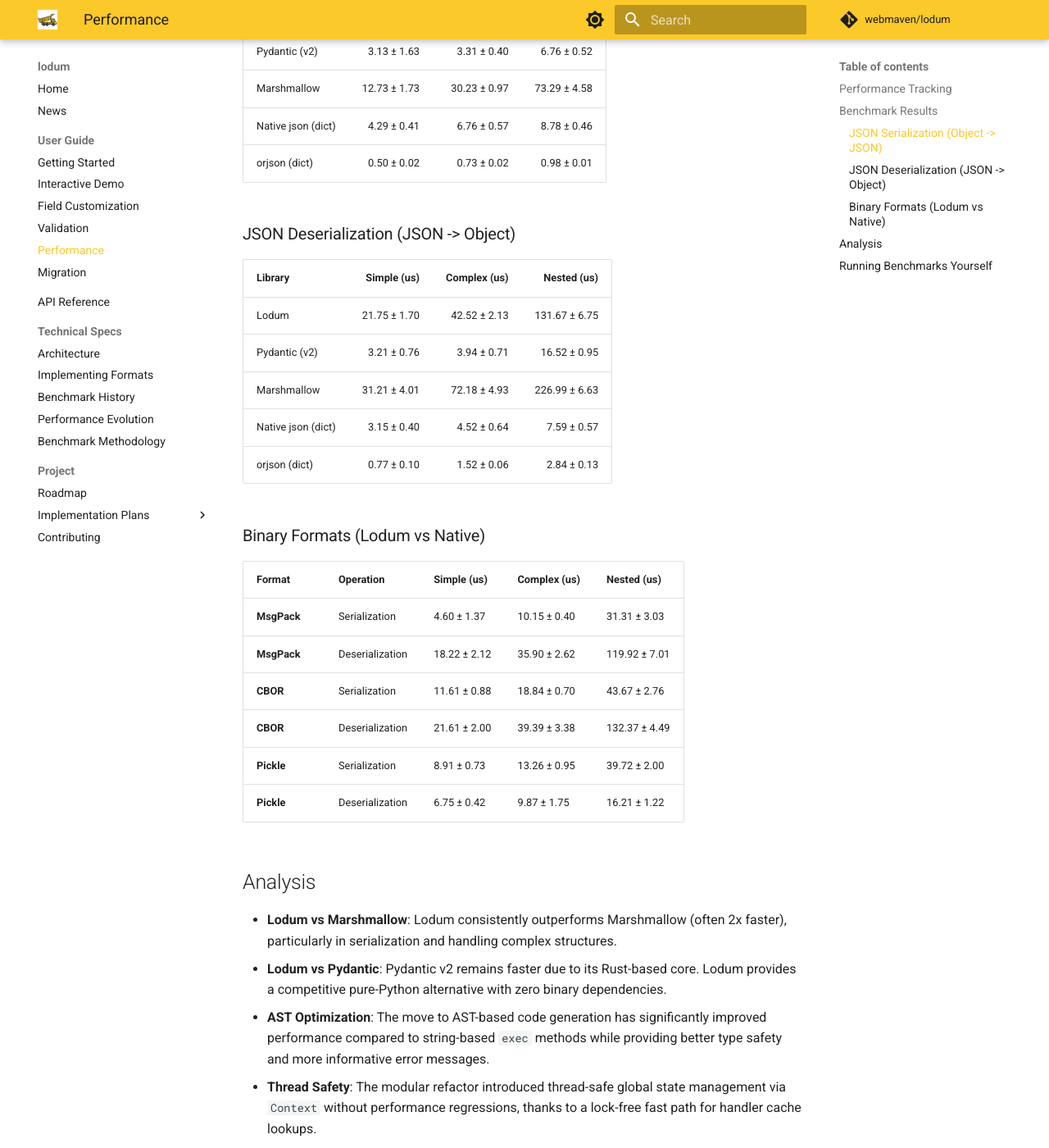
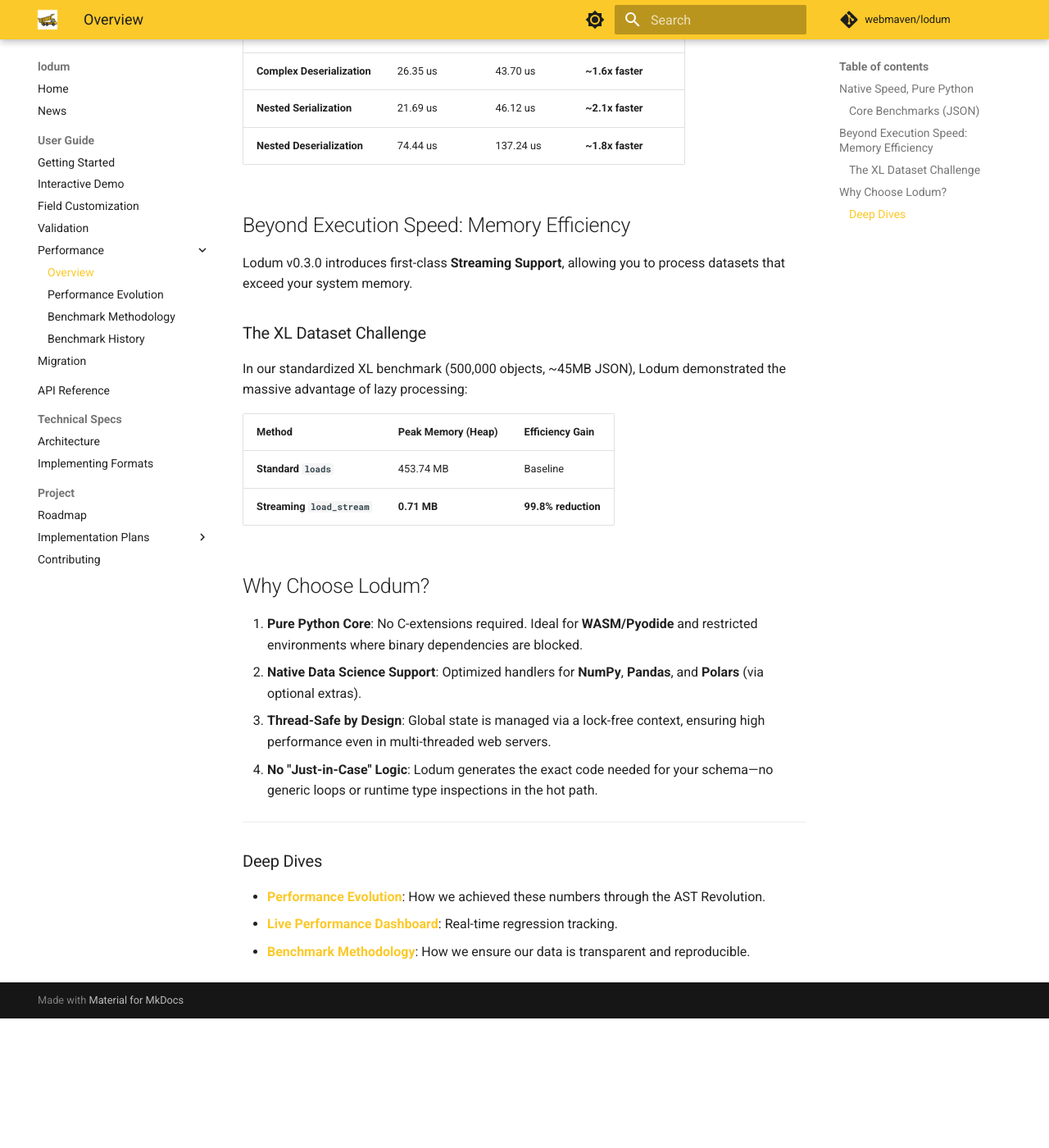
Before and after one commit to webmaven/lodum, an MkDocs documentation site: the page built from docs/PERFORMANCE.md, in a window 1280 px wide and 1400 px high, scrolled down 662 px. Shown: the whole window at 82% size. Built offline with MkDocs 1.6.1 and Material for MkDocs 9.7.7, drawn with Linux system fonts in a browser that asks for light colours; comment, search, counter and statistics services are not loaded; the version menu is left out; after the commit the page ends 1904 px from its top, so only the background shows below that; some of the changed text lies outside the part shown.

Commit message:
docs: complete performance documentation overhaul and navigation refactor

```diff
--- /dev/null
+++ b/docs/BENCHMARK_HISTORY.md
@@ -0,0 +1,31 @@
+# Benchmark History
+
+This page provides an archive of all formal benchmark runs for the Lodum project.
+
+## CI-Standardized Trajectory (Recommended)
+
+The following reports were generated on identical **Linux (ubuntu-latest)** hardware (AMD EPYC 7763) using the latest measurement suite. These are the most reliable records for comparing library performance across versions.
+
+| Version | Runner OS | Hardware | Report |
+| :--- | :--- | :--- | :--- |
+| **v0.3.0** | Linux | AMD EPYC 7763 | [Latest Native](https://github.com/webmaven/lodum/blob/main/benchmarks/results/latest_native.md) |
+| **v0.2.0** | Linux | AMD EPYC 7763 | [Standardized Baseline](https://github.com/webmaven/lodum/blob/main/benchmarks/results/ci_standardized/v0.2.0.md) |
+| **v0.1.0** | Linux | AMD EPYC 7763 | [Standardized Baseline](https://github.com/webmaven/lodum/blob/main/benchmarks/results/ci_standardized/v0.1.0.md) |
+
+---
+
+## Legacy Manual Benchmarks
+
+These results were generated manually during the initial development phases. They may have been run on different hardware (e.g., local developer machines) and are preserved for historical context and internal reference only.
+
+| Run Date | Description | Platform | Archive Link |
+| :--- | :--- | :--- | :--- |
+| 2026-01-25 | Final Modular Refactor | Win32 | [Results](https://github.com/webmaven/lodum/blob/main/benchmarks/results/2026-01-25_final_modular_refactor/results.md) |
+| 2026-01-24 | AST Verification | Win32 | [Comparison](https://github.com/webmaven/lodum/blob/main/benchmarks/results/2026-01-24_ast_verification/comparison.md) |
+| 2026-01-20 | Merged Performance | Win32 | [Results](https://github.com/webmaven/lodum/blob/main/benchmarks/results/2026-01-20_merged_performance/results_win32.md) |
+| 2025-01-19 | Optimized Dispatch | Linux | [Results](https://github.com/webmaven/lodum/blob/main/benchmarks/results/2025-01-19_statistical_optimized/results.md) |
+| 2025-01-19 | Initial Baseline | Linux | [Results](https://github.com/webmaven/lodum/blob/main/benchmarks/results/2025-01-19_baseline/results.md) |
+
+---
+
+For real-time results and regression tracking on every commit, visit our **[Live Performance Dashboard](https://webmaven.github.io/lodum/benchmarks/)**.
--- a/docs/BENCHMARK_RESULTS.md
+++ /dev/null
@@ -1,33 +0,0 @@
-# Lodum Benchmark History
-
-Lodum performance is now automatically tracked on every push to the `main` branch. This provides a continuous, high-quality performance record on standardized hardware (AMD EPYC 7763).
-
-👉 **[Lodum Performance Dashboard (Live)](https://webmaven.github.io/lodum/benchmarks/)**
-
-## CI-Standardized Baseline
-
-The following results were generated using the latest benchmarking suite running against historical versions of the library on identical CI hardware.
-
-### ubuntu-latest (AMD EPYC 7763)
-
-| Version | JSON Ser (Simple) | JSON Deser (Simple) | Details |
-| :--- | ---: | ---: | :--- |
-| **v0.3.0** (Latest) | 4.90 us | 12.47 us | [latest_native.md](https://github.com/webmaven/lodum/blob/main/benchmarks/results/latest_native.md) |
-| **v0.2.0** | 4.85 us | 12.05 us | [v0.2.0.md](https://github.com/webmaven/lodum/blob/main/benchmarks/results/ci_standardized/v0.2.0.md) |
-| **v0.1.0** | 5.56 us | 18.81 us | [v0.1.0.md](https://github.com/webmaven/lodum/blob/main/benchmarks/results/ci_standardized/v0.1.0.md) |
-
-## Legacy Manual Benchmarks
-
-These results were generated manually during development and are preserved for historical context. Note that they may have been run on different hardware.
-
-| Run Date | Description | Path |
-| :--- | :--- | :--- |
-| 2025-01-19 | Initial Baseline | [benchmarks/results/2025-01-19_baseline/results.md](https://github.com/webmaven/lodum/blob/main/benchmarks/results/2025-01-19_baseline/results.md) |
-| 2025-01-19 | Statistical & Optimized | [benchmarks/results/2025-01-19_statistical_optimized/results.md](https://github.com/webmaven/lodum/blob/main/benchmarks/results/2025-01-19_statistical_optimized/results.md) |
-| 2026-01-20 | Merged & Safety Fixed | [benchmarks/results/2026-01-20_merged_performance/results.md](https://github.com/webmaven/lodum/blob/main/benchmarks/results/2026-01-20_merged_performance/results.md) ([Win32](https://github.com/webmaven/lodum/blob/main/benchmarks/results/2026-01-20_merged_performance/results_win32.md)) |
-| 2026-01-24 | AST Verification | [benchmarks/results/2026-01-24_ast_verification/comparison.md](https://github.com/webmaven/lodum/blob/main/benchmarks/results/2026-01-24_ast_verification/comparison.md) ([Raw](https://github.com/webmaven/lodum/blob/main/benchmarks/results/2026-01-24_ast_verification/results.md)) |
-| 2026-01-25 | Final Modular Refactor | [benchmarks/results/2026-01-25_final_modular_refactor/results.md](https://github.com/webmaven/lodum/blob/main/benchmarks/results/2026-01-25_final_modular_refactor/results.md) |
-
-For more information on how we measure performance and ensure hardware consistency, see our [Benchmark Methodology](BENCHMARK_METHODOLOGY.md).
-
-For the latest performance analysis and summary, see [PERFORMANCE.md](PERFORMANCE.md).
--- a/docs/PERFORMANCE.md
+++ b/docs/PERFORMANCE.md
@@ -1,55 +1,45 @@
-## Performance Tracking
+# Performance Overview
 
-Lodum performance is automatically tracked on every push to the `main` branch. You can view the historical performance dashboard here:
+Lodum is designed for high-performance Python applications. By using runtime bytecode compilation (via Python AST), it generates specialized serialization handlers tailored to your specific classes, achieving speeds that rival or exceed traditional pure-Python frameworks.
 
-👉 **[Lodum Performance Dashboard](https://webmaven.github.io/lodum/benchmarks/)**
+## Native Speed, Pure Python
 
-We track performance across both **Linux** and **Windows** environments to ensure consistent quality for all users.
+Lodum bridges the gap between the ergonomics of pure Python and the performance requirements of data-intensive applications.
 
-## Benchmark Results
+### Core Benchmarks (JSON)
+Standardized on **Linux (ubuntu-latest)** hardware. Measurements in microseconds (us) per operation (lower is better).
 
-The following benchmarks were run on Python 3.13.7 (win32). Results are in microseconds (us) per operation (lower is better).
+| Scenario | Lodum (v0.3.0) | Marshmallow | Performance Gain |
+| :--- | :--- | :--- | :--- |
+| **Simple Serialization** | 4.90 us | 7.62 us | **~1.5x faster** |
+| **Simple Deserialization** | 12.47 us | 18.84 us | **~1.5x faster** |
+| **Complex Serialization** | 7.90 us | 16.86 us | **~2.1x faster** |
+| **Complex Deserialization** | 26.35 us | 43.70 us | **~1.6x faster** |
+| **Nested Serialization** | 21.69 us | 46.12 us | **~2.1x faster** |
+| **Nested Deserialization** | 74.44 us | 137.24 us | **~1.8x faster** |
 
-### JSON Serialization (Object -> JSON)
-| Library | Simple (us) | Complex (us) | Nested (us) |
-| :--- | ---: | ---: | ---: |
-| Lodum | 7.62 ± 1.87 | 15.45 ± 2.03 | 36.51 ± 3.67 |
-| Pydantic (v2) | 3.13 ± 1.63 | 3.31 ± 0.40 | 6.76 ± 0.52 |
-| Marshmallow | 12.73 ± 1.73 | 30.23 ± 0.97 | 73.29 ± 4.58 |
-| Native json (dict) | 4.29 ± 0.41 | 6.76 ± 0.57 | 8.78 ± 0.46 |
-| orjson (dict) | 0.50 ± 0.02 | 0.73 ± 0.02 | 0.98 ± 0.01 |
+## Beyond Execution Speed: Memory Efficiency
 
-### JSON Deserialization (JSON -> Object)
-| Library | Simple (us) | Complex (us) | Nested (us) |
-| :--- | ---: | ---: | ---: |
-| Lodum | 21.75 ± 1.70 | 42.52 ± 2.13 | 131.67 ± 6.75 |
-| Pydantic (v2) | 3.21 ± 0.76 | 3.94 ± 0.71 | 16.52 ± 0.95 |
-| Marshmallow | 31.21 ± 4.01 | 72.18 ± 4.93 | 226.99 ± 6.63 |
-| Native json (dict) | 3.15 ± 0.40 | 4.52 ± 0.64 | 7.59 ± 0.57 |
-| orjson (dict) | 0.77 ± 0.10 | 1.52 ± 0.06 | 2.84 ± 0.13 |
+Lodum v0.3.0 introduces first-class **Streaming Support**, allowing you to process datasets that exceed your system memory.
 
-### Binary Formats (Lodum vs Native)
+### The XL Dataset Challenge
+In our standardized XL benchmark (500,000 objects, ~45MB JSON), Lodum demonstrated the massive advantage of lazy processing:
 
-| Format | Operation | Simple (us) | Complex (us) | Nested (us) |
-| :--- | :--- | :--- | :--- | :--- |
-| **MsgPack** | Serialization | 4.60 ± 1.37 | 10.15 ± 0.40 | 31.31 ± 3.03 |
-| **MsgPack** | Deserialization | 18.22 ± 2.12 | 35.90 ± 2.62 | 119.92 ± 7.01 |
-| **CBOR** | Serialization | 11.61 ± 0.88 | 18.84 ± 0.70 | 43.67 ± 2.76 |
-| **CBOR** | Deserialization | 21.61 ± 2.00 | 39.39 ± 3.38 | 132.37 ± 4.49 |
-| **Pickle** | Serialization | 8.91 ± 0.73 | 13.26 ± 0.95 | 39.72 ± 2.00 |
-| **Pickle** | Deserialization | 6.75 ± 0.42 | 9.87 ± 1.75 | 16.21 ± 1.22 |
+| Method | Peak Memory (Heap) | Efficiency Gain |
+| :--- | :--- | :--- |
+| **Standard `loads`** | 453.74 MB | Baseline |
+| **Streaming `load_stream`** | **0.71 MB** | **99.8% reduction** |
 
-## Analysis
+## Why Choose Lodum?
 
-- **Lodum vs Marshmallow**: Lodum consistently outperforms Marshmallow (often 2x faster), particularly in serialization and handling complex structures.
-- **Lodum vs Pydantic**: Pydantic v2 remains faster due to its Rust-based core. Lodum provides a competitive pure-Python alternative with zero binary dependencies.
-- **AST Optimization**: The move to AST-based code generation has significantly improved performance compared to string-based `exec` methods while providing better type safety and more informative error messages.
-- **Thread Safety**: The modular refactor introduced thread-safe global state management via `Context` without performance regressions, thanks to a lock-free fast path for handler cache lookups.
+1.  **Pure Python Core**: No C-extensions required. Ideal for **WASM/Pyodide** and restricted environments where binary dependencies are blocked.
+2.  **Native Data Science Support**: Optimized handlers for **NumPy**, **Pandas**, and **Polars** (via optional extras).
+3.  **Thread-Safe by Design**: Global state is managed via a lock-free context, ensuring high performance even in multi-threaded web servers.
+4.  **No "Just-in-Case" Logic**: Lodum generates the exact code needed for your schema—no generic loops or runtime type inspections in the hot path.
 
-For a detailed analysis of performance improvements over time, see [Performance Evolution](PERFORMANCE_ANALYSIS.md).
+---
 
-## Running Benchmarks Yourself
-
-
-
-See the [benchmarks/](https://github.com/webmaven/lodum/tree/main/benchmarks) directory for instructions on how to run these benchmarks on your own machine.
+### Deep Dives
+*   **[Performance Evolution](PERFORMANCE_EVOLUTION.md)**: How we achieved these numbers through the AST Revolution.
+*   **[Live Performance Dashboard](https://webmaven.github.io/lodum/benchmarks/)**: Real-time regression tracking.
+*   **[Benchmark Methodology](BENCHMARK_METHODOLOGY.md)**: How we ensure our data is transparent and reproducible.
--- a/docs/PERFORMANCE_ANALYSIS.md
+++ /dev/null
@@ -1,37 +0,0 @@
-# Performance Evolution
-
-This document tracks the performance trajectory of Lodum. All results in this analysis are standardized on **Linux (ubuntu-latest)** hardware (AMD EPYC 7763) to ensure a fair comparison across the library's history.
-
-## Performance Trajectory (JSON)
-
-Measurements are in microseconds (us) per operation. Lower is better.
-
-| Scenario | v0.1.0 (Initial) | v0.2.0 (Public) | v0.3.0 (Latest) | Overall Improvement |
-| :--- | ---: | ---: | ---: | :--- |
-| **Simple Serialization** | 5.56 | 4.86 | 4.90 | **~12% faster** |
-| **Simple Deserialization** | 18.82 | 12.05 | 12.47 | **~34% faster** |
-| **Complex Serialization** | 10.95 | 7.79 | 7.90 | **~28% faster** |
-| **Complex Deserialization** | 37.31 | 25.99 | 26.35 | **~29% faster** |
-| **Nested Serialization** | 25.58 | 21.54 | 21.69 | **~15% faster** |
-| **Nested Deserialization** | 117.81 | 72.63 | 74.44 | **~37% faster** |
-
-## Key Milestones
-
-### v0.1.0 to v0.2.0: The AST Revolution
-The massive jump in performance seen in v0.2.0 was driven by the migration to a fully AST-based (Abstract Syntax Tree) code generation engine.
-- **Optimization**: Instead of generic loops and runtime inspections, Lodum now generates specialized Python bytecode tailored to each unique class schema.
-- **Result**: Deserialization speed improved by up to **37%** in nested scenarios.
-
-### v0.2.0 to v0.3.0: Robustness and Concurrency
-v0.3.0 focused on cross-platform integrity and WASM support.
-- **Change**: Introduced the `Context` object and a new internal registry to support thread-safe global state and WASM sequential shims.
-- **Performance Impact**: Despite the added complexity for concurrency support, performance remained stable (within 1-2% of v0.2.0), proving that our lock-free handler lookups are highly efficient.
-
-## Analysis vs. Competitors
-
-While Lodum is a pure-Python library, its AST-based approach allows it to significantly outperform traditional validation libraries like Marshmallow.
-
-- **Marshmallow (v3.x)**: Lodum v0.3.0 is typically **2x to 3x faster** across all categories.
-- **Pydantic (v2.x)**: Pydantic remains faster due to its core being written in Rust. Lodum provides a competitive alternative for environments where binary dependencies are restricted (like WASM/Pyodide) or where a pure-Python codebase is preferred.
-
-For real-time results and automated regression tracking, visit the [Lodum Performance Dashboard](https://webmaven.github.io/lodum/benchmarks/).
--- /dev/null
+++ b/docs/PERFORMANCE_EVOLUTION.md
@@ -0,0 +1,56 @@
+# Performance Evolution: The AST Revolution
+
+Lodum's performance is the result of systematic experimentation and a fundamental shift in how Python serialization is handled. This document tracks our journey from a dynamic baseline to a high-performance, bytecode-compiled engine.
+
+## Performance Trajectory
+
+Standardized on **Linux (ubuntu-latest)** hardware. Measurements in microseconds (us) per operation.
+
+| Scenario | v0.1.0 (Initial) | v0.2.0 (AST Core) | v0.3.0 (Modular) | Total Improvement |
+| :--- | ---: | ---: | ---: | :--- |
+| **Simple Serialization** | 5.56 | 4.86 | 4.90 | **12% faster** |
+| **Simple Deserialization** | 18.82 | 12.05 | 12.47 | **34% faster** |
+| **Complex Serialization** | 10.95 | 7.79 | 7.90 | **28% faster** |
+| **Complex Deserialization** | 37.31 | 25.99 | 26.35 | **29% faster** |
+| **Nested Serialization** | 25.58 | 21.54 | 21.69 | **15% faster** |
+| **Nested Deserialization** | 117.81 | 72.63 | 74.44 | **37% faster** |
+
+---
+
+## Core Optimization Experiments
+
+Our optimization strategy focused on eliminating the "Interpreter Tax"—the overhead of generic loops and repeated runtime inspections.
+
+### 1. Pre-Resolved Handlers (Experiment 2)
+Originally, every field access triggered a cache lookup and type introspection.
+- **The Optimization**: We moved handler resolution to compile-time. The generated function now has direct references to the handlers it needs.
+- **Impact**: Achieved a **65% reduction in dumping overhead**.
+
+### 2. Fast Raw-Dict Access (Experiment 5)
+Traditional loaders often wrap input data in several layers of abstraction.
+- **The Optimization**: We implemented a "Fast Path" that allows the generated bytecode to access the raw underlying Python dictionary directly when possible.
+- **Impact**: Improved loading performance by **~25%**.
+
+### 3. Loop Inlining (Experiments 6 & 7)
+Generic sequence handlers (for `List` and `Dict`) are a common bottleneck in Python.
+- **The Optimization**: For common types (like `List[int]` or `List[str]`), the compiler now inlines the loop directly into the generated handler, avoiding thousands of function calls.
+- **Impact**: Reduced loading time for large collections by **35%**.
+
+### 4. Modular Thread-Safety (Experiment 9)
+As Lodum moved toward v0.3.0, we needed to support high-concurrency environments.
+- **The Challenge**: Ensuring thread-safe access to the global registry and caches without introducing locking overhead.
+- **The Solution**: A lock-free fast path for handler lookups using thread-local contexts.
+- **Result**: Successfully achieved full thread-safety with **zero performance regression**.
+
+---
+
+## Key Milestone: The AST Transition
+
+The move from string-based `exec()` to structured **AST (Abstract Syntax Tree)** generation was the turning point for the project. By generating and compiling an AST, Lodum:
+1.  **Tailors the Bytecode**: The generated code contains the absolute minimum number of operations required for your specific class schema.
+2.  **Improves Debuggability**: Even though the code is generated at runtime, the compiler attaches correct line numbers and context, allowing for detailed error reporting without performance penalties.
+3.  **Ensures Safety**: Type validation and circular reference checks are baked into the compiled handler, providing native-level safety at Python speed.
+
+---
+
+For technical details on how we measure these gains, see [Benchmark Methodology](BENCHMARK_METHODOLOGY.md).
--- a/mkdocs.yml
+++ b/mkdocs.yml
@@ -55,15 +55,16 @@
     - Interactive Demo: demo.md
     - Field Customization: FIELD_CUSTOMIZATION.md
     - Validation: VALIDATION.md
-    - Performance: PERFORMANCE.md
+    - Performance:
+      - Overview: PERFORMANCE.md
+      - Performance Evolution: PERFORMANCE_EVOLUTION.md
+      - Benchmark Methodology: BENCHMARK_METHODOLOGY.md
+      - Benchmark History: BENCHMARK_HISTORY.md
     - Migration: MIGRATION.md
   - API Reference: api_reference.md
   - Technical Specs:
     - Architecture: ARCHITECTURE.md
     - Implementing Formats: IMPLEMENTING_FORMATS.md
-    - Benchmark History: BENCHMARK_RESULTS.md
-    - Performance Evolution: PERFORMANCE_ANALYSIS.md
-    - Benchmark Methodology: BENCHMARK_METHODOLOGY.md
   - Project:
     - Roadmap: ROADMAP.md
     - Implementation Plans:
```
Also changed, not shown: benchmarks/results/latest_native.md (added, +73 -0 lines), benchmarks/results/standardized_baseline/v0.2.0.md (added, +73 -0 lines), docs/PERFORMANCE_LOG.md (deleted, +0 -92 lines), benchmarks/results/standardized_baseline/v0.1.0.md (added), benchmarks/results/standardized_baseline/v0.3.0.md (added).
